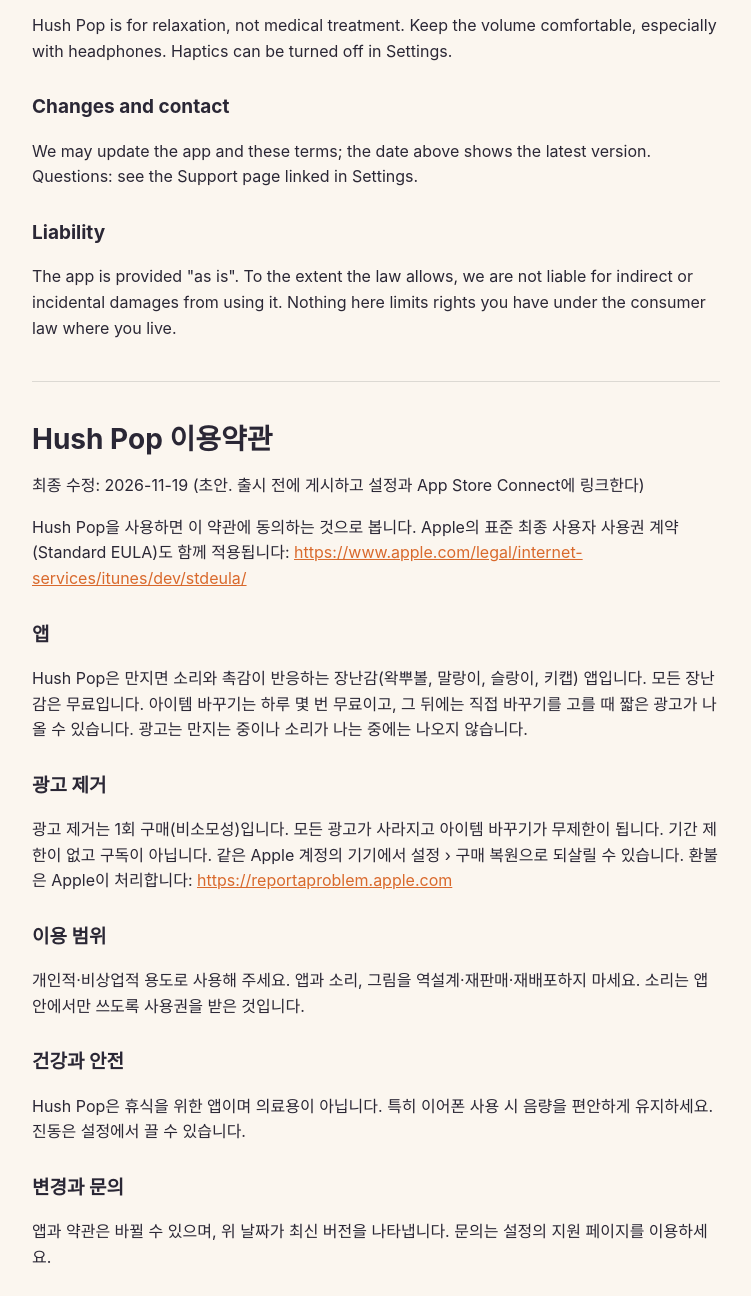
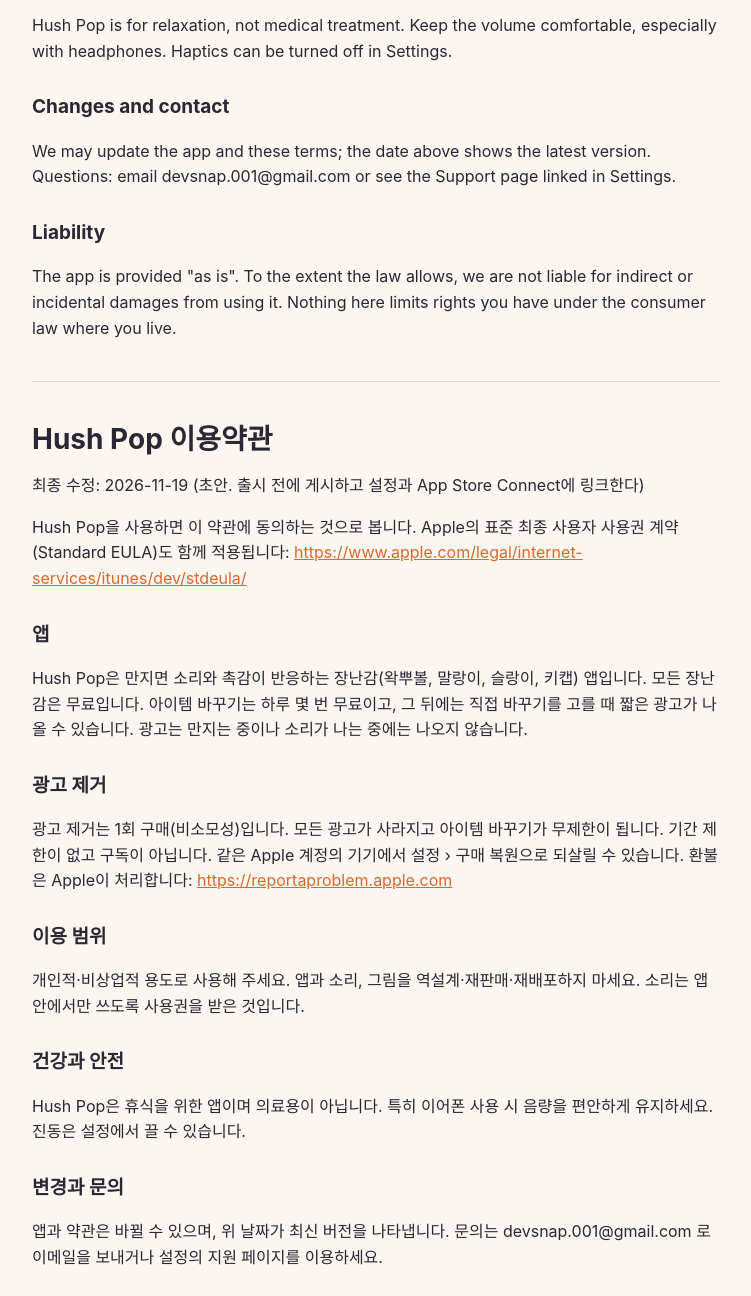
Before and after one commit to devsnap001/HushPop, a plain HTML site: page terms.html in a window 1280 px wide. Shown: the part 860-2156 px from the top of the page, without its empty margins (264-1015 px from the left). Drawn offline with Linux system fonts and the light colour scheme.

Commit message:
Add files via upload

```diff
--- a/terms.html
+++ b/terms.html
@@ -39,7 +39,7 @@ code { background: var(--card); padding: 1px 5px; border-radius: 4px; }
 <h2>Health and safety</h2>
 <p>Hush Pop is for relaxation, not medical treatment. Keep the volume comfortable, especially with headphones. Haptics can be turned off in Settings.</p>
 <h2>Changes and contact</h2>
-<p>We may update the app and these terms; the date above shows the latest version. Questions: see the Support page linked in Settings.</p>
+<p>We may update the app and these terms; the date above shows the latest version. Questions: email devsnap.001@gmail.com or see the Support page linked in Settings.</p>
 <h2>Liability</h2>
 <p>The app is provided &quot;as is&quot;. To the extent the law allows, we are not liable for indirect or incidental damages from using it. Nothing here limits rights you have under the consumer law where you live.</p>
 <hr>
@@ -55,7 +55,7 @@ code { background: var(--card); padding: 1px 5px; border-radius: 4px; }
 <h2>건강과 안전</h2>
 <p>Hush Pop은 휴식을 위한 앱이며 의료용이 아닙니다. 특히 이어폰 사용 시 음량을 편안하게 유지하세요. 진동은 설정에서 끌 수 있습니다.</p>
 <h2>변경과 문의</h2>
-<p>앱과 약관은 바뀔 수 있으며, 위 날짜가 최신 버전을 나타냅니다. 문의는 설정의 지원 페이지를 이용하세요.</p>
+<p>앱과 약관은 바뀔 수 있으며, 위 날짜가 최신 버전을 나타냅니다. 문의는 devsnap.001@gmail.com 로 이메일을 보내거나 설정의 지원 페이지를 이용하세요.</p>
 <h2>책임</h2>
 <p>앱은 &quot;있는 그대로&quot; 제공됩니다. 법이 허용하는 범위에서 앱 사용으로 인한 간접·부수적 손해에 책임지지 않습니다. 이 조항은 거주 국가의 소비자 법이 보장하는 권리를 제한하지 않습니다.</p>
 </main></body>
```
Also changed, not shown: privacy.html (+2 -2 lines), support.html (+1 -1 lines).
